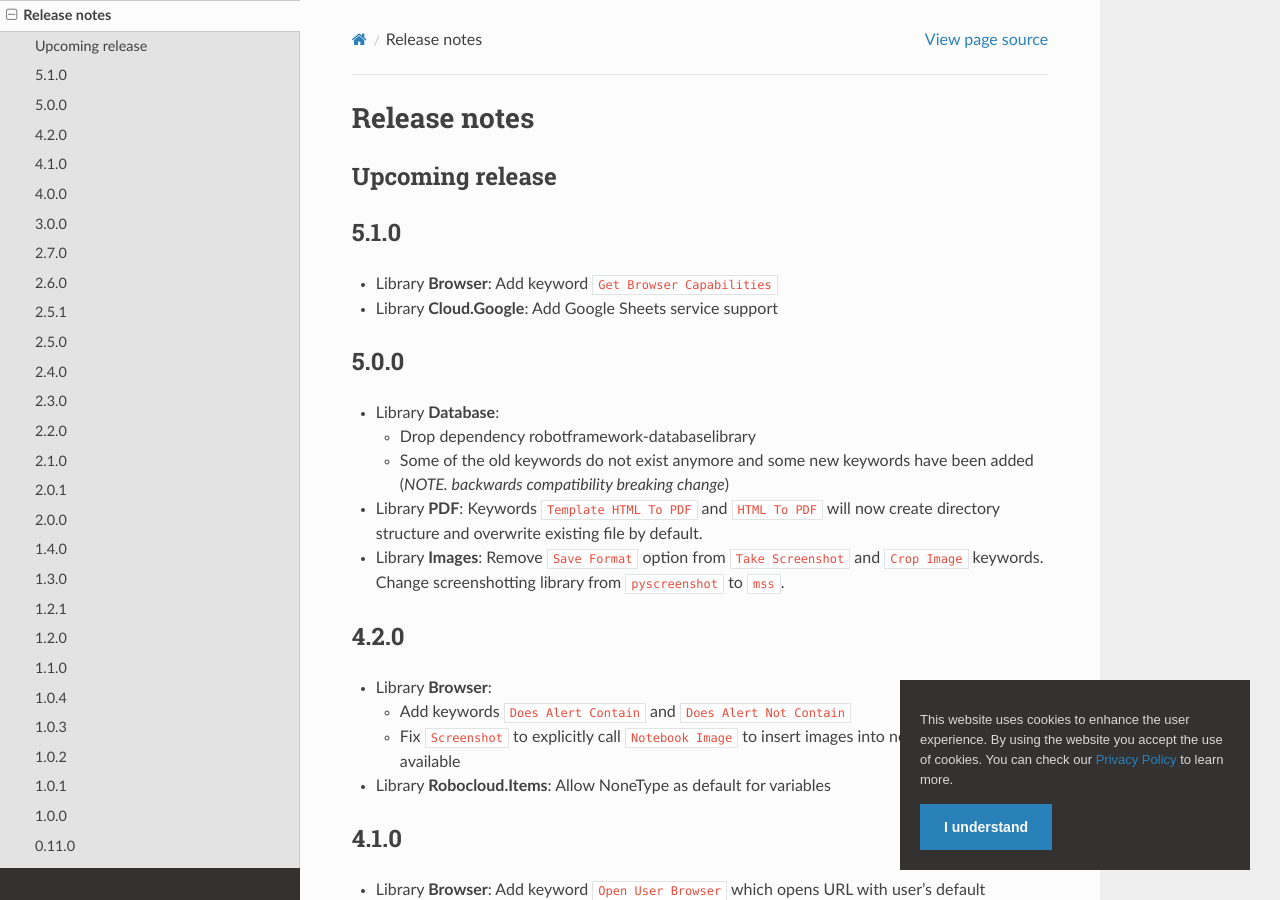
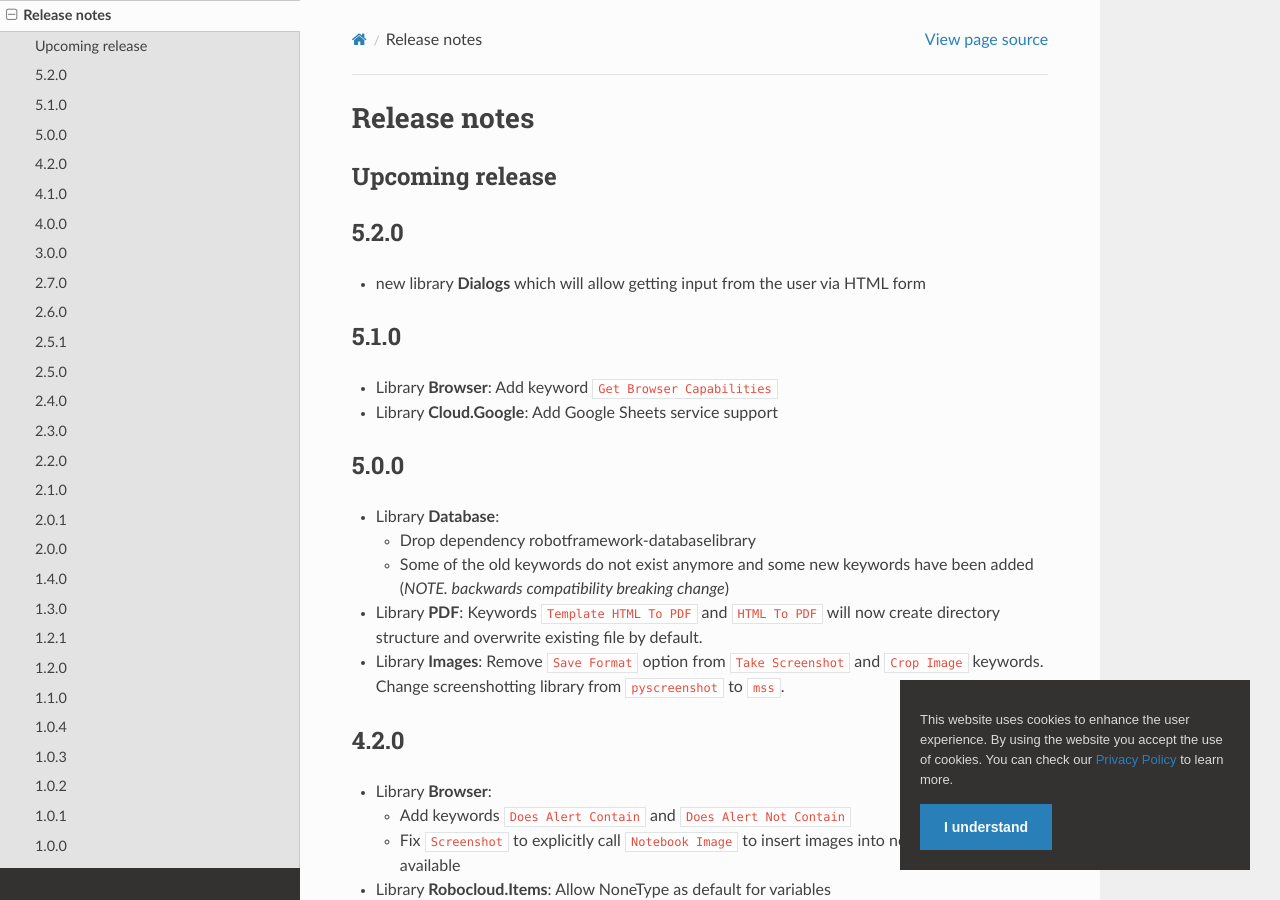
Before and after one commit to coderprovider/Framework-RPA, a Sphinx documentation site: the page built from docs/source/releasenotes.rst, in a window 1280 px wide and 900 px high. Built offline with Sphinx 7.4.7 and the Read the Docs theme 2.0.0, drawn with Linux system fonts in a browser that asks for light colours; pages that are not in the unit, such as notebooks, are missing from menus.

Commit message:
main: release 5.2.0

```diff
--- a/docs/source/releasenotes.rst
+++ b/docs/source/releasenotes.rst
@@ -3,6 +3,13 @@ Release notes
 
 Upcoming release
 ----------------
+
+5.2.0
+-----
+
+- new library **Dialogs** which will allow getting input from the user
+  via HTML form
+
 
 5.1.0
 -----
```
Also changed, not shown: 2 other files.
